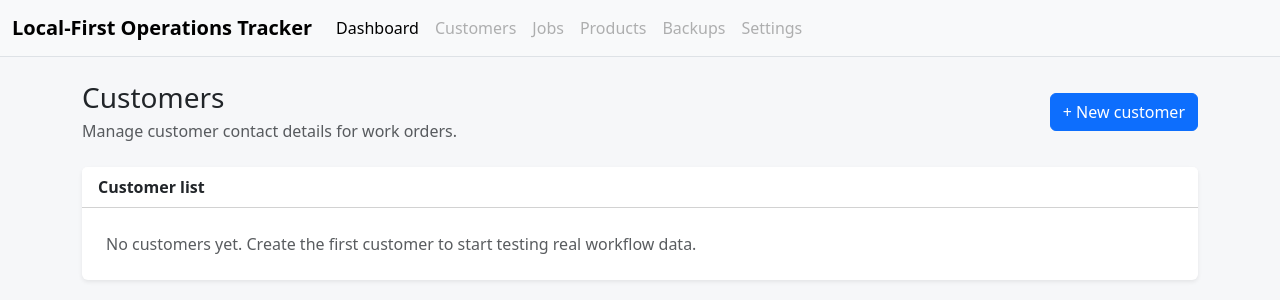
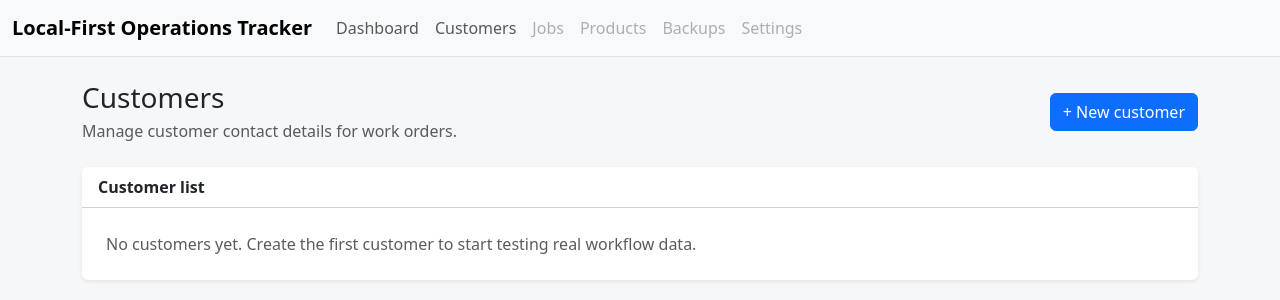
Before and after one commit to denzo69/-Local-First-Operations-Tracker-Commercial, a FastAPI app: page /customers in a window 1280 px wide. Shown: the top 300 px of the page. Run offline with FastAPI, Linux system fonts and the light colour scheme.

Commit message:
Enable customers navigation link

```diff
--- a/app/templates/base.html
+++ b/app/templates/base.html
@@ -16,8 +16,8 @@
         </button>
         <div class="collapse navbar-collapse" id="mainNav">
             <ul class="navbar-nav me-auto mb-2 mb-lg-0">
-                <li class="nav-item"><a class="nav-link active" href="/">Dashboard</a></li>
-                <li class="nav-item"><a class="nav-link disabled" href="#">Customers</a></li>
+                <li class="nav-item"><a class="nav-link" href="/">Dashboard</a></li>
+                <li class="nav-item"><a class="nav-link" href="/customers">Customers</a></li>
                 <li class="nav-item"><a class="nav-link disabled" href="#">Jobs</a></li>
                 <li class="nav-item"><a class="nav-link disabled" href="#">Products</a></li>
                 <li class="nav-item"><a class="nav-link disabled" href="#">Backups</a></li>
```
